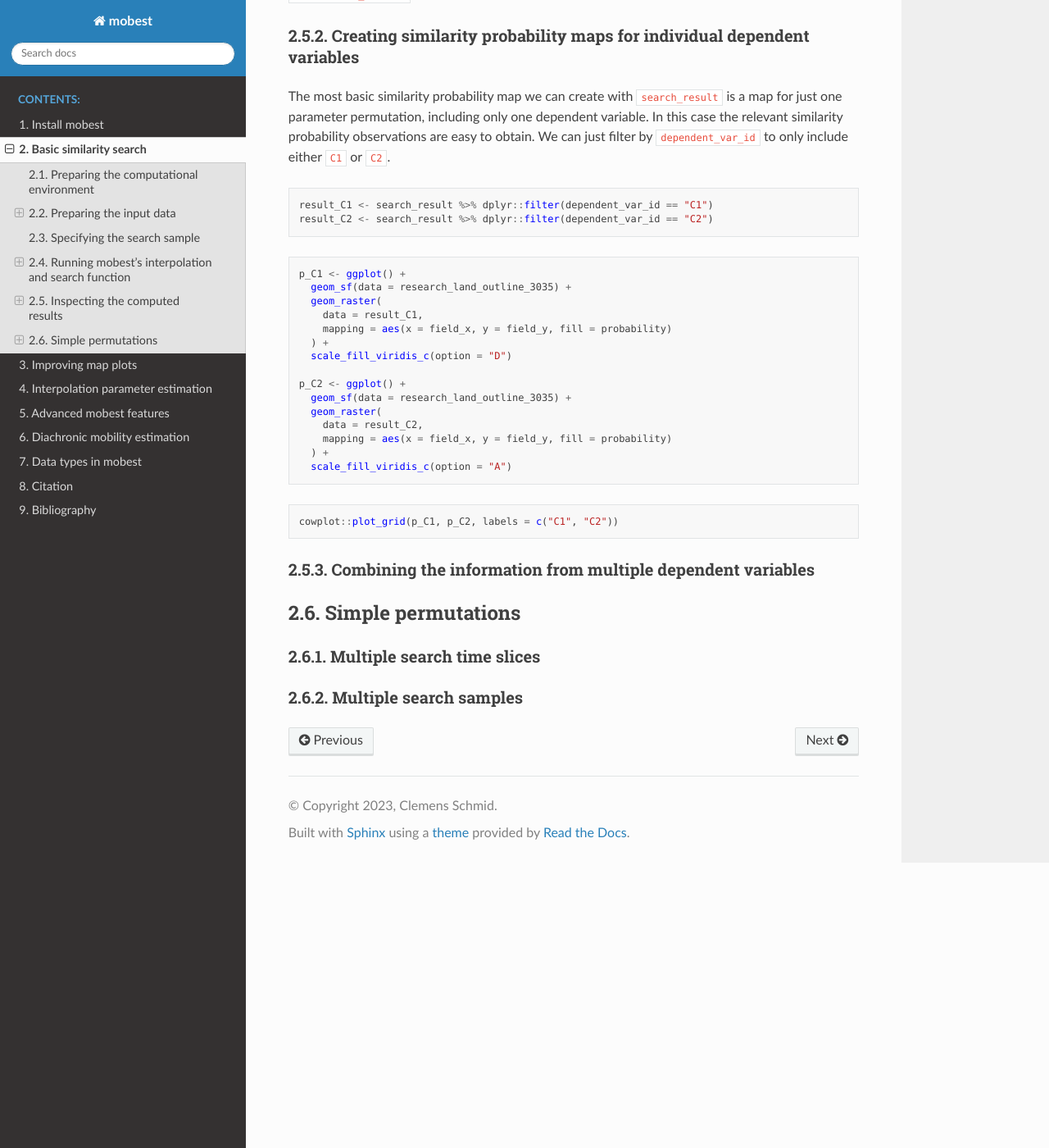
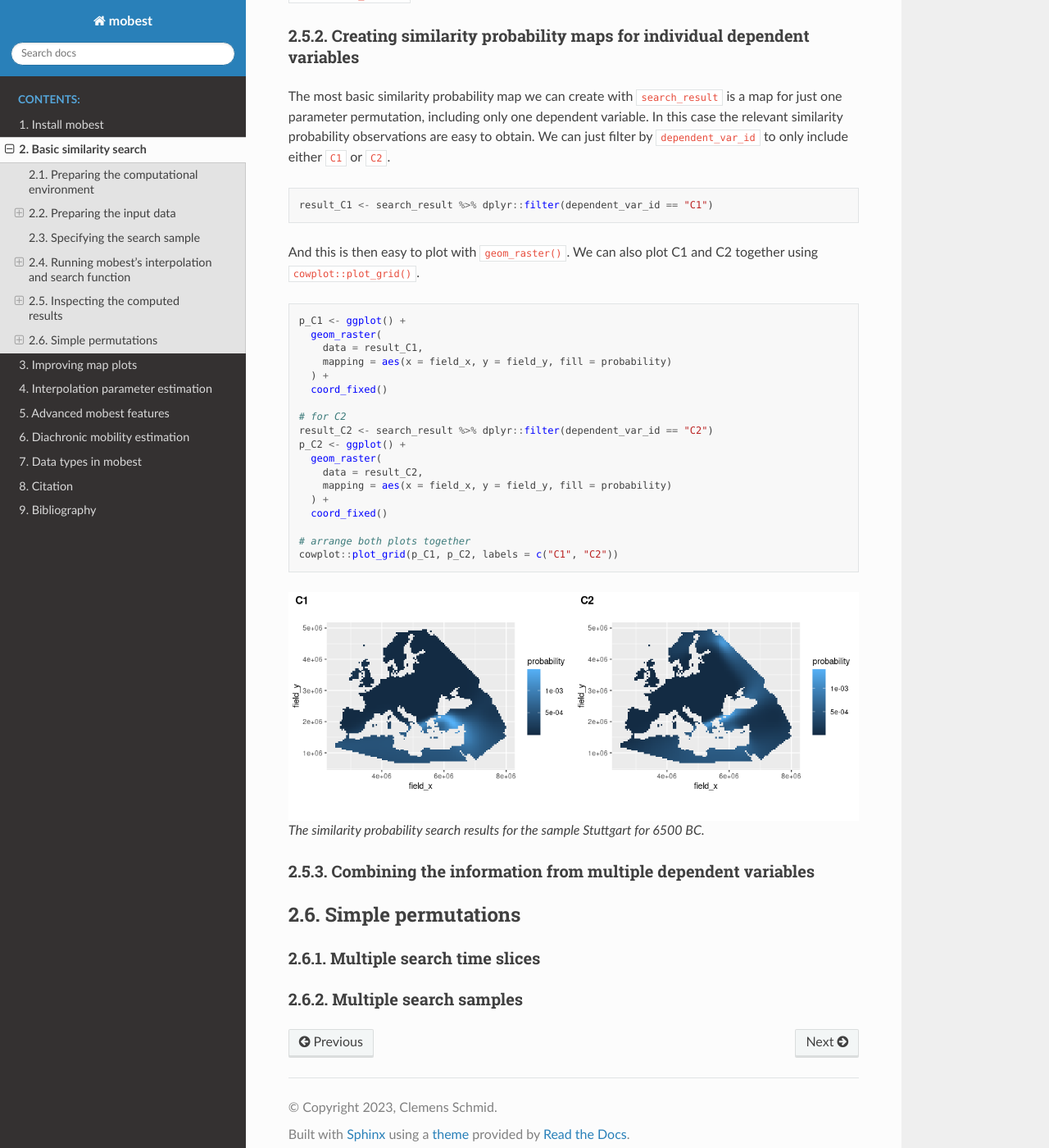
Before and after one commit to nevrome/mobest, a Sphinx documentation site: the page built from docs/basic.md, in a window 1280 px wide and 1400 px high, scrolled down 14775 px. Shown: the whole window at 82% size. Built offline with Sphinx 7.4.7 and the Read the Docs theme 2.0.0, drawn with Linux system fonts in a browser that asks for light colours; cross-references to code outside the pages are shown as plain code.

Commit message:
first plot

````diff
--- a/docs/basic.md
+++ b/docs/basic.md
@@ -501,29 +501,33 @@ The most basic similarity probability map we can create with `search_result` is
 
 ```r
 result_C1 <- search_result %>% dplyr::filter(dependent_var_id == "C1")
-result_C2 <- search_result %>% dplyr::filter(dependent_var_id == "C2")
 ```
+
+And this is then easy to plot with `geom_raster()`. We can also plot C1 and C2 together using `cowplot::plot_grid()`.
 
 ```r
 p_C1 <- ggplot() +
-  geom_sf(data = research_land_outline_3035) +
   geom_raster(
     data = result_C1,
     mapping = aes(x = field_x, y = field_y, fill = probability)
   ) +
-  scale_fill_viridis_c(option = "D")
+  coord_fixed()
 
+# for C2
+result_C2 <- search_result %>% dplyr::filter(dependent_var_id == "C2")
 p_C2 <- ggplot() +
-  geom_sf(data = research_land_outline_3035) +
   geom_raster(
     data = result_C2,
     mapping = aes(x = field_x, y = field_y, fill = probability)
   ) +
-  scale_fill_viridis_c(option = "A")
+  coord_fixed()
+
+# arrange both plots together
+cowplot::plot_grid(p_C1, p_C2, labels = c("C1", "C2"))
 ```
 
-```r
-cowplot::plot_grid(p_C1, p_C2, labels = c("C1", "C2"))
+```{figure} img/basic/search_map_simple_C1_C2.png
+The similarity probability search results for the sample Stuttgart for 6500 BC.
 ```
 
 ### Combining the information from multiple dependent variables
````
Also changed, not shown: docs/img/basic/search_map_simple_C1_C2.png (added).
